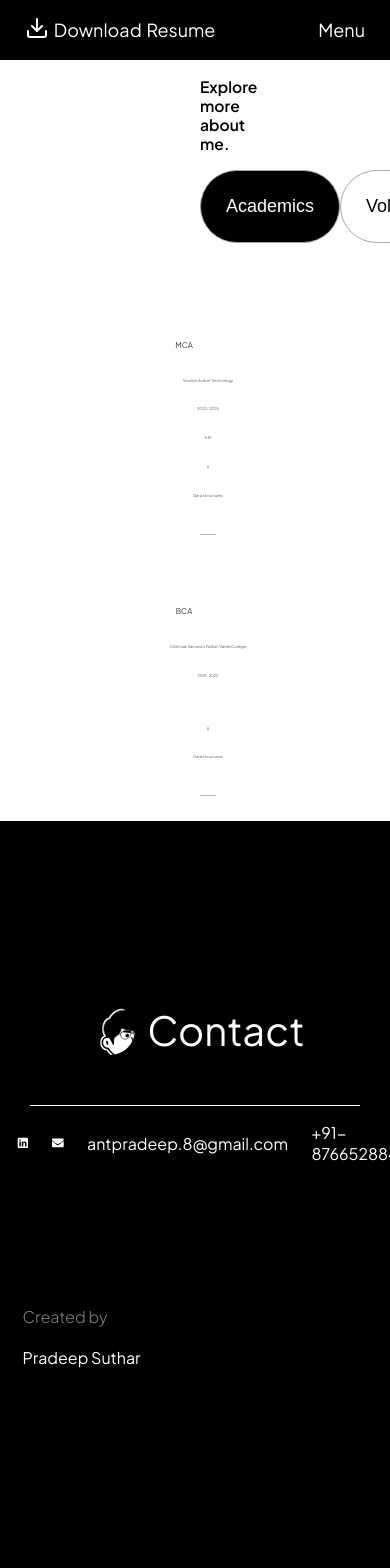
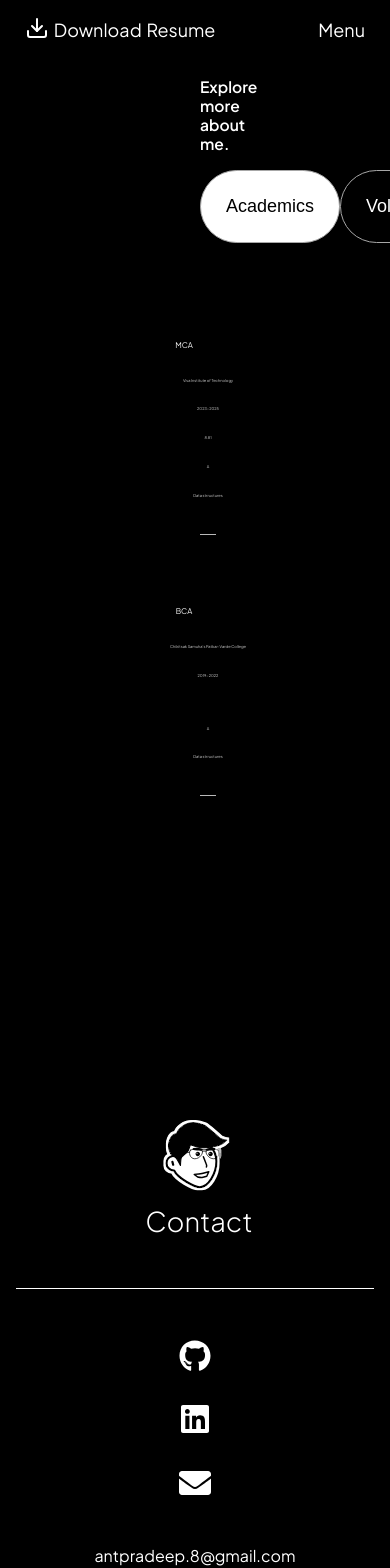
Before and after one commit to prsAxios/PortFolio, a Next.js app: page /about in a window 390 px wide. Shown: the top 1568 px of the page. Before the commit the page ends 1393 px from the top, so only its background shows below. Built offline with nearby package versions, Linux system fonts and the light colour scheme.

Commit message:
@media responsiveness

```diff
--- a/src/app/about/page.jsx
+++ b/src/app/about/page.jsx
@@ -34,10 +34,10 @@ const About = () => {
 
                     {/* Button div */}
                     <div className={styles.category}>
-                        <button onClick={() => handleSectionClick("Academics")} style={{ backgroundColor: selectedSection === "Academics" ? "black" : "white", color: selectedSection === "Academics" ? "white" : "black" }}>Academics</button>
-                        <button onClick={() => handleSectionClick("Volunteering")} style={{ backgroundColor: selectedSection === "Volunteering" ? "black" : "white", color: selectedSection === "Volunteering" ? "white" : "black" }}>Volunteering</button>
-                        <button onClick={() => handleSectionClick("Certifications")} style={{ backgroundColor: selectedSection === "Certifications" ? "black" : "white", color: selectedSection === "Certifications" ? "white" : "black" }}>Certifications</button>
-                        <button onClick={() => handleSectionClick("Awards")} style={{ backgroundColor: selectedSection === "Awards" ? "black" : "white", color: selectedSection === "Awards" ? "white" : "black" }}>Achievements</button>
+                        <button onClick={() => handleSectionClick("Academics")} style={{ backgroundColor: selectedSection === "Academics" ? "white" : "transparent", color: selectedSection === "Academics" ? "black" : "white" }}>Academics</button>
+                        <button onClick={() => handleSectionClick("Volunteering")} style={{ backgroundColor: selectedSection === "Volunteering" ? "white" : "transparent", color: selectedSection === "Volunteering" ? "black" : "white" }}>Volunteering</button>
+                        <button onClick={() => handleSectionClick("Certifications")} style={{ backgroundColor: selectedSection === "Certifications" ? "white" : "transparent", color: selectedSection === "Certifications" ? "black" : "white" }}>Certifications</button>
+                        <button onClick={() => handleSectionClick("Awards")} style={{ backgroundColor: selectedSection === "Awards" ? "white" : "transparent", color: selectedSection === "Awards" ? "black" : "white" }}>Achievements</button>
                     </div>
 
                     {/* viewtype div list or grid */}
--- a/src/app/about/style.module.scss
+++ b/src/app/about/style.module.scss
@@ -1,8 +1,9 @@
 $white-color: white;
 
 .About {
-    background-color: rgb(255, 255, 255);
+    background-color: transparent;
     padding: 1px 200px;
+    color: white !important;
 
     overflow: hidden;
 
@@ -16,7 +17,7 @@ $white-color: white;
         .header {
 
             p {
-                color: black;
+                color: white !important;
                 font-size: 4vw;
                 font-weight: 600;
             }
@@ -41,6 +42,7 @@ $white-color: white;
                 gap: 8;
 
                 button {
+
                     border-radius: 50% !important;
                     display: flex;
                     align-content: center;
@@ -49,8 +51,8 @@ $white-color: white;
             }
 
             button {
-                background-color: rgb(255, 255, 255);
-                color: black;
+                background-color: rgb(29, 28, 28);
+                color: white;
                 border-radius: 3em;
                 padding-left: 25px;
                 padding-right: 25px;
@@ -64,8 +66,8 @@ $white-color: white;
                 transition: all 0.5s ease-in-out;
 
                 &:hover {
-                    background-color: black;
-                    color: white;
+                    background-color: white;
+                    color: black;
                     transition: all 0.5s ease-in-out;
                     border: solid black 1px;
                 }
--- a/src/app/globals.css
+++ b/src/app/globals.css
@@ -5,8 +5,16 @@
 
 body {
   margin : 0px;
-  background-color: rgb(0, 0, 0);
+  background-color: black;
   font-family: var(--font-anton);
+  overflow: hidden;
+
+}
+
+html {
+  scrollbar-color: white gray;
+  scroll-snap-type: y mandatory;
+  overflow-y: scroll;
 }
 
 .main-wrapper {
--- a/src/components/Hero/hero.module.scss
+++ b/src/components/Hero/hero.module.scss
@@ -56,6 +56,8 @@
     height: 110vh;
     overflow: hidden;
     align-items: start;
+    background-color: transparent;
+    z-index: 50;
 
     img {
         object-fit: contain;
@@ -65,6 +67,7 @@
         aspect-ratio: 16/9;
         margin-bottom: 2rem;
         // margin-top: -10vh;
+        // position: sticky;
 
     }
 
--- a/src/components/academics/style.module.scss
+++ b/src/components/academics/style.module.scss
@@ -3,7 +3,8 @@
     flex-direction: column;
     align-items: center;
     justify-content: center;
-    background-color: white;
+    background-color: transparent;
+    color: white !important;
     padding: 8px;
 
     .col_headings {
@@ -17,7 +18,7 @@
 
         p {
             font-size: 1vw;
-            color: rgb(52, 52, 52);
+            color: white !important;
             flex: 1;
             display: flex;
             align-items: center;
@@ -58,7 +59,7 @@
 
         p {
             font-size: 1vw;
-            color: rgb(52, 52, 52);
+            color: rgb(255, 255, 255);
             flex: 1;
             display: flex;
             align-items: center;
--- a/src/components/contact/contact.module.scss
+++ b/src/components/contact/contact.module.scss
@@ -1,91 +1,5 @@
-@media (max-width: 1020px) {
-    .buttonContainer {
-        left: calc(100% - 300px) !important;
-        top: calc(100% - 75px) !important;
-    }
+@import '../../styles/breakpoints';
 
-    .button {
-        width: 140px !important;
-        height: 140px !important;
-    }
-
-    .title {
-        margin-left: 100px !important;
-        margin-right: 100px !important;
-    }
-
-    .nav {
-        margin-top: 100px !important;
-        margin-left: 100px !important;
-        margin-right: 100px !important;
-    }
-}
-
-@media (max-width: 750px) {
-    .nav {
-        flex-direction: column;
-    }
-
-    .buttonContainer {
-        left: calc(100% - 270px) !important;
-
-        top: calc(100% - 60px) !important;
-    }
-
-    .button {
-        width: 120px !important;
-        height: 120px !important;
-    }
-
-    .info {
-        flex-direction: column;
-    }
-}
-
-@media (max-width: 390px) {
-    .body {
-        padding-top: 100px !important;
-
-        .title {
-            padding-bottom: 50px !important;
-            margin-left: 30px !important;
-            margin-right: 30px !important;
-
-            .imageContainer {
-                width: 50px !important;
-                height: 50px !important;
-
-                img {
-                    height: 160% !important;
-                    width: 160% !important;
-                    transform: translateY(-0.6rem) !important;
-                }
-            }
-
-            h2 {
-                font-size: 2.5rem !important;
-                font-weight: 400 !important;
-            }
-        }
-    }
-
-    .buttonContainer {
-        left: calc(100% - 200px) !important;
-
-        top: calc(100% - 60px) !important;
-    }
-
-    .info {
-        margin-top: 100px !important;
-    }
-
-    .nav {
-        gap: 20px;
-        margin-top: 100px;
-        margin-left: 10px !important;
-        margin-right: 10px !important;
-    }
-}
 
 .contact {
     color: white;
@@ -110,10 +24,19 @@
             position: relative;
             border-bottom: solid 1px white;
 
+            @include respond(xs) {
+                margin-left: 1rem;
+                margin-right: 1rem;
+            }
+
             span {
                 display: flex;
                 align-items: center;
                 justify-content: center;
+
+                @include respond(md) {
+                    flex-direction: column;
+                }
 
                 .imageContainer {
                     width: 100px;
@@ -156,6 +79,10 @@
                 justify-content: center;
                 cursor: pointer;
 
+                @include respond(md) {
+                    flex-direction: column;
+                }
+
                 p {
                     margin: 0px;
                     font-size: 16px;
@@ -179,6 +106,7 @@
             gap: 6vw;
             padding-top: 20;
             padding-bottom: 20;
+
 
             .a {
                 font-size: 4vw;
@@ -214,6 +142,18 @@
                         width: 100%;
                     }
                 }
+            }
+
+            @include respond(sm) {
+                flex-direction: column;
+                font-size: 1rem;
+                padding-top: 50px;
+
+                .icon {
+                    font-size: 2rem;
+
+                }
+
             }
         }
 
--- a/src/components/description/decs.module.scss
+++ b/src/components/description/decs.module.scss
@@ -1,3 +1,5 @@
+@import '../../styles/breakpoints';
+
 @media screen and (max-width:600px) {
     .dec {
         padding: 1rem;
@@ -10,6 +12,16 @@
     padding-right: 200px;
     display: flex;
     justify-content: center;
+
+    @include respond(sm) {
+        padding: 1rem;
+        margin-top: 0px;
+    }
+
+    @include respond(md) {
+        padding: 2rem;
+
+    }
 
 
 
@@ -26,6 +38,10 @@
             margin: 0px;
             color: rgb(255, 255, 255);
 
+            @include respond(xs) {
+                font-size: 0.3rem;
+            }
+
             &:nth-of-type(1) {
                 gap: 8px;
                 font-size: 30px;
@@ -39,6 +55,10 @@
                     position: relative;
                     display: inline-flex;
                     overflow: hidden;
+
+                    @include respond(xs) {
+                        font-size: 1.1rem;
+                    }
                 }
             }
 
@@ -47,6 +67,10 @@
                 font-size: 22px;
                 font-weight: 400;
                 color: rgb(123, 123, 118);
+
+                @include respond(xs) {
+                    font-size: 0.3rem;
+                }
             }
         }
 
@@ -76,6 +100,17 @@
     color: black;
     background-color: white !important;
     cursor: pointer;
+    transition: all 0.3s ease-in-out;
+
+    @include respond(xs) {
+        padding: 1rem;
+        font-size: 1rem;
+    }
+
+    &:hover {
+        color: rgb(255, 255, 255) !important;
+        background-color: black !important;
+    }
 }
 
 .scroll {
--- a/src/components/project/childProject/project_.module.scss
+++ b/src/components/project/childProject/project_.module.scss
@@ -1,3 +1,5 @@
+@import '../../../styles/breakpoints';
+
 .project {
     display: flex;
     width: 100%;
@@ -8,6 +10,18 @@
     cursor: pointer;
     transition: all 0.2s;
 
+    @include respond(lg) {
+        gap: 1rem;
+    }
+
+
+    @include respond(sm) {
+        flex-direction: column;
+        padding: 0.5rem;
+        align-items: start;
+
+    }
+
     h2 {
         font-size: 80px;
         margin: 0px;
@@ -15,11 +29,23 @@
         font-weight: 400;
         transition: all 0.4s;
 
+        flex: 1;
+
+        @include respond(sm) {
+            font-size: 2rem;
+        }
+
+        @include respond(lg) {
+            font-size: 2rem;
+        }
+
+
     }
 
     p {
         transition: all 0.4s ease-in-out;
         font-weight: 300;
+        flex: 1;
     }
 
     &:last-child {
--- a/src/components/project/project.module.scss
+++ b/src/components/project/project.module.scss
@@ -1,3 +1,5 @@
+@import "../../styles/breakpoints";
+
 $black-color : black;
 $white-color : white;
 $primary-color : #ff5100;
@@ -12,8 +14,15 @@ $quaternary-color : #e28cff;
     padding-left: 80px;
     flex-direction: column;
     margin-top: 300px;
-    background-color: $black-color;
+    background-color: transparent;
     color: $white-color;
+
+    @include respond(xs) {
+        padding: 1rem;
+        margin-top: 150px;
+    }
+
+
 
     .body {
         max-width: 1400px;
@@ -27,7 +36,7 @@ $quaternary-color : #e28cff;
         .projectsTitle {
             text-align: center;
             font-size: 8vw;
-            margin: 0px;
+            margin-bottom: 2rem;
             font-weight: 300;
             color: rgb(132, 132, 132);
         }
--- a/src/components/sliderCertificates/slider.module.scss
+++ b/src/components/sliderCertificates/slider.module.scss
@@ -16,7 +16,7 @@
     position: relative;
     margin-top: 200px;
     margin-bottom: 300px;
-    background-color: rgb(0, 0, 0) !important;
+    background-color: transparent !important;
     overflow: hidden;
 
     .slider {
--- /dev/null
+++ b/src/styles/_breakpoints.scss
@@ -0,0 +1,38 @@
+
+$breakpoint-xs: 480px;
+$breakpoint-sm: 768px;
+$breakpoint-md: 1024px;
+$breakpoint-lg: 1280px;
+$breakpoint-xl: 1536px;
+
+@mixin respond($breakpoint) {
+    @if $breakpoint ==xs {
+        @media (max-width:$breakpoint-xs) {
+            @content;
+        }
+    }
+
+    @else if $breakpoint ==sm {
+        @media (max-width:$breakpoint-sm) {
+            @content;
+        }
+    }
+
+    @else if $breakpoint ==md {
+        @media (max-width:$breakpoint-md) {
+            @content;
+        }
+    }
+
+    @else if $breakpoint ==lg {
+        @media (max-width:$breakpoint-lg) {
+            @content;
+        }
+    }
+
+    @else if $breakpoint ==xl {
+        @media (max-width:$breakpoint-xl) {
+            @content;
+        }
+    }
+}
```
Also changed, not shown: src/data/projects.json (indentation only).
